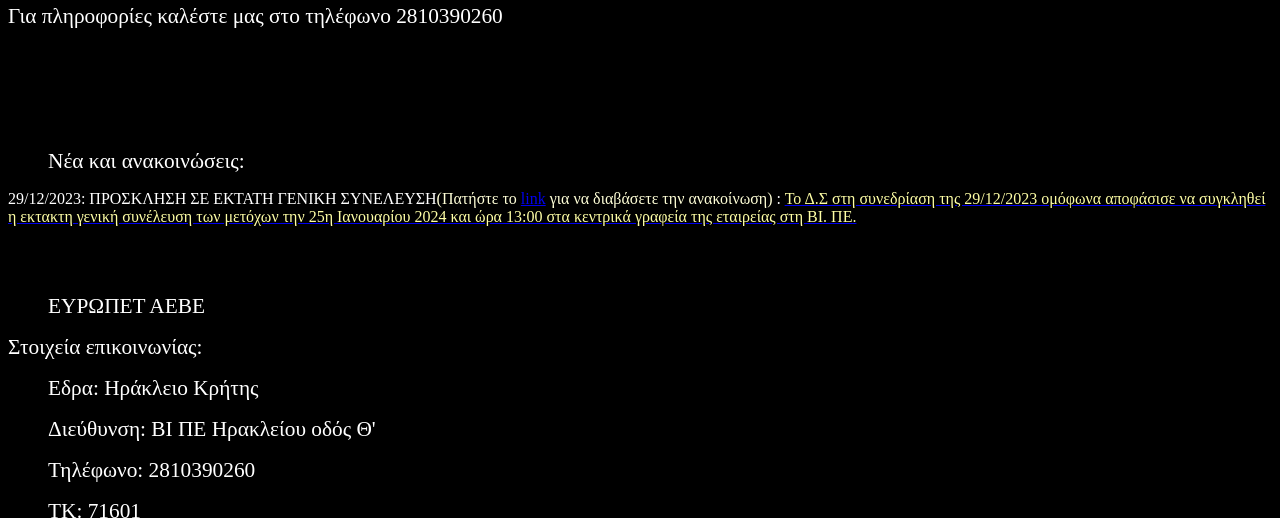
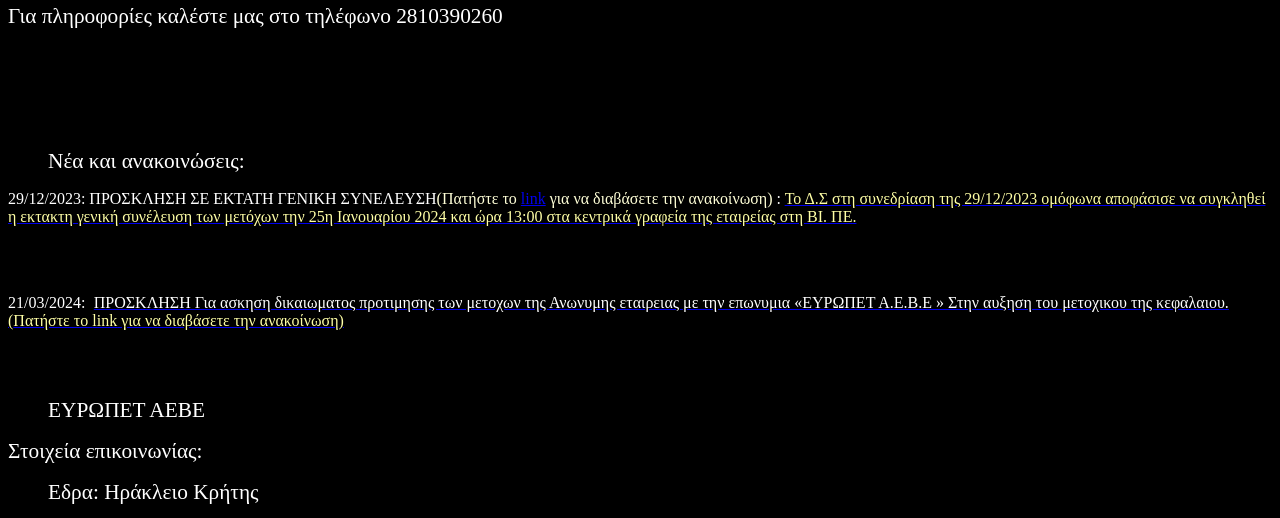
Before and after one commit to milm5/europet, a plain HTML site: page index.html in a window 1280 px wide. Shown: the part 261-779 px from the top of the page. Drawn offline with Linux system fonts and the light colour scheme.

Commit message:
Update index.html

```diff
--- a/index.html
+++ b/index.html
@@ -43,7 +43,7 @@
 </ul>
 <p lang="el-GR"><font color="#ffffff"><font size="3" style="font-size: 12pt">29/12/2023:
 ΠΡΟΣΚΛΗΣΗ ΣΕ ΕΚΤΑΤΗ ΓΕΝΙΚΗ ΣΥΝΕΛΕΥΣΗ<font color="#ffffd7"><span lang="en-US">(</span></font><font color="#ffffd7">Πατήστε
-το</font><font color="#ffffd7"><span lang="en-GB"> <a href="https://1drv.ms/b/s!ArouZBC_C6gchDdiyxusAeq6t1Hy?e=4oP7VL">link</a></span></font><font color="#ffffd7">
+το</font><font color="#ffffd7"><span lang="el-GR"> <a href="https://1drv.ms/b/s!ArouZBC_C6gchDdiyxusAeq6t1Hy?e=4oP7VL">link</a></span></font><font color="#ffffd7">
 για να διαβάσετε την ανακοίνωση)</font> :
 <a href="https://1drv.ms/b/s!ArouZBC_C6gchDdiyxusAeq6t1Hy?e=4oP7VL"><font color="#ffffa6">Το
 Δ.Σ στη συνεδρίαση της 29/12/2023 ομόφωνα
@@ -52,6 +52,19 @@
 2024 και ώρα 13:00 στα κεντρικά γραφεία της
 εταιρείας στη ΒΙ. ΠΕ.</font></a></font></font></p>
 <p lang="el-GR"><br/>
+<br/>
+
+</p>
+<p><font color="#ffffff"><span lang="en-US">21/03/2024:</span></font><span lang="el-GR">:
+</span><a href="https://1drv.ms/b/s!ArouZBC_C6gchQr21hfCy11k3g81?e=WqtZIz"><font color="#ffffff"><font size="3" style="font-size: 12pt"><span lang="el-GR">ΠΡΟΣΚΛΗΣΗ
+Για ασκηση δικαιωματος προτιμησης των
+μετοχων της Ανωνυμης εταιρειας με την
+επωνυμια «ΕΥΡΩΠΕΤ Α.Ε.Β.Ε » Στην αυξηση
+του μετοχικου της κεφαλαιου.</span></font></font><font color="#ffffd7"><font size="3" style="font-size: 12pt"><span lang="en-US">
+</span></font></font><font color="#ffffa6"><font size="3" style="font-size: 12pt"><span lang="en-US">(</span></font></font><font color="#ffffa6"><font size="3" style="font-size: 12pt"><span lang="el-GR">Πατήστε
+το </span></font></font><font color="#ffffa6"><font size="3" style="font-size: 12pt"><span lang="en-GB">link</span></font></font><font color="#ffffa6"><font size="3" style="font-size: 12pt"><span lang="el-GR">
+για να διαβάσετε την ανακοίνωση)</span></font></font></a></p>
+<p><br/>
 <br/>
 
 </p>
```
